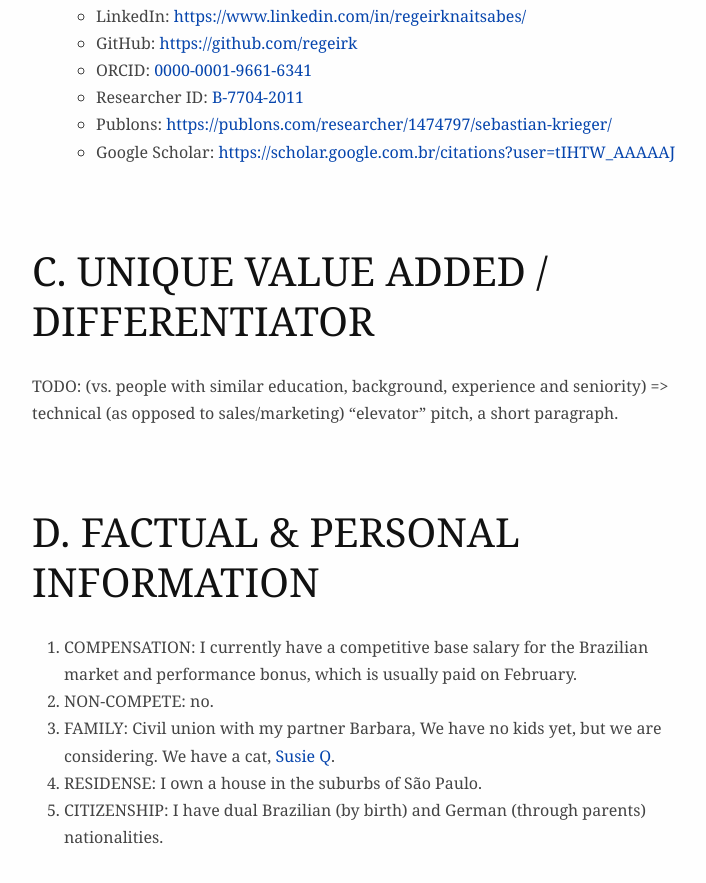
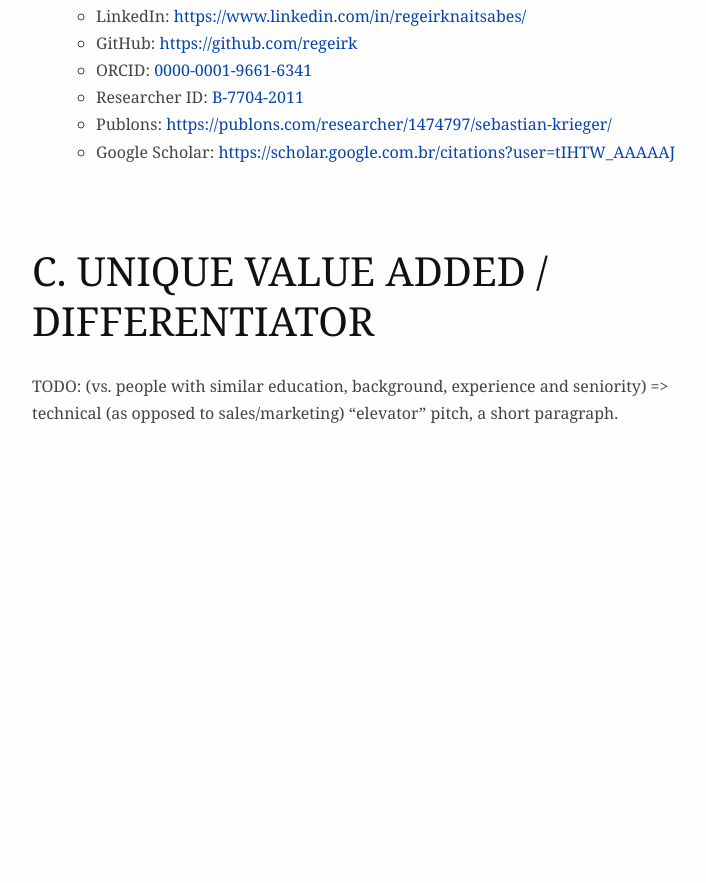
Before and after one commit to regeirk/regeirk.github.io, a plain HTML site: page index.html in a window 1280 px wide. Shown: the part 6025-6908 px from the top of the page, without its empty margins (272-978 px from the left). After the commit the page ends 6484 px from the top, so only its background shows below. Drawn offline with Linux system fonts and the light colour scheme.

Commit message:
refactor: removed personal information from resume

```diff
--- a/index.html
+++ b/index.html
@@ -226,13 +226,5 @@
 </ol>
 <h1 id="c.-unique-value-added-differentiator">C. UNIQUE VALUE ADDED / DIFFERENTIATOR</h1>
 <p>TODO: (vs. people with similar education, background, experience and seniority) =&gt; technical (as opposed to sales/marketing) “elevator” pitch, a short paragraph.</p>
-<h1 id="d.-factual-personal-information">D. FACTUAL &amp; PERSONAL INFORMATION</h1>
-<ol type="1">
-<li>COMPENSATION: I currently have a competitive base salary for the Brazilian market and performance bonus, which is usually paid on February.</li>
-<li>NON-COMPETE: no.</li>
-<li>FAMILY: Civil union with my partner Barbara, We have no kids yet, but we are considering. We have a cat, <a href="./img/susie-q.jpg">Susie Q</a>.</li>
-<li>RESIDENSE: I own a house in the suburbs of São Paulo.</li>
-<li>CITIZENSHIP: I have dual Brazilian (by birth) and German (through parents) nationalities.</li>
-</ol>
 </body>
 </html>
```
